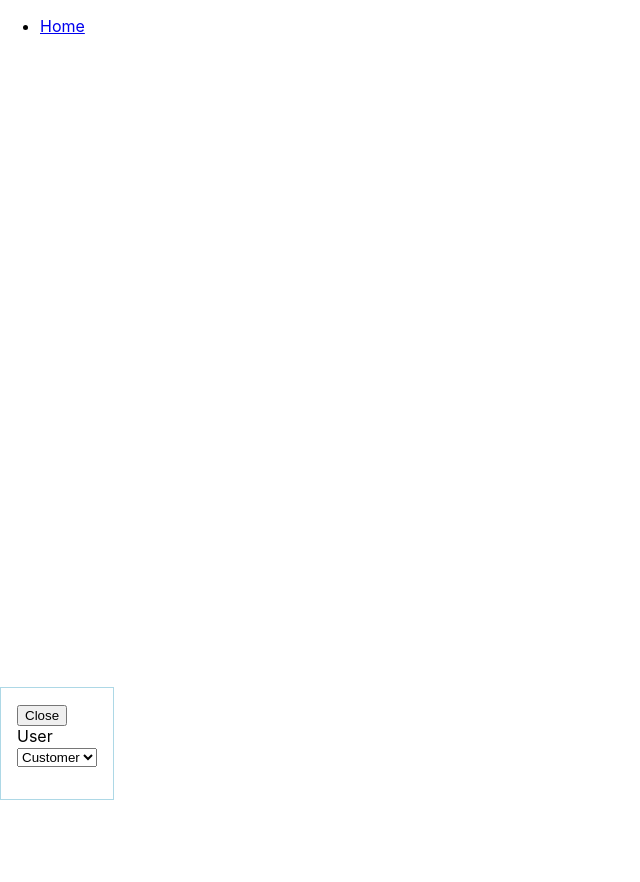
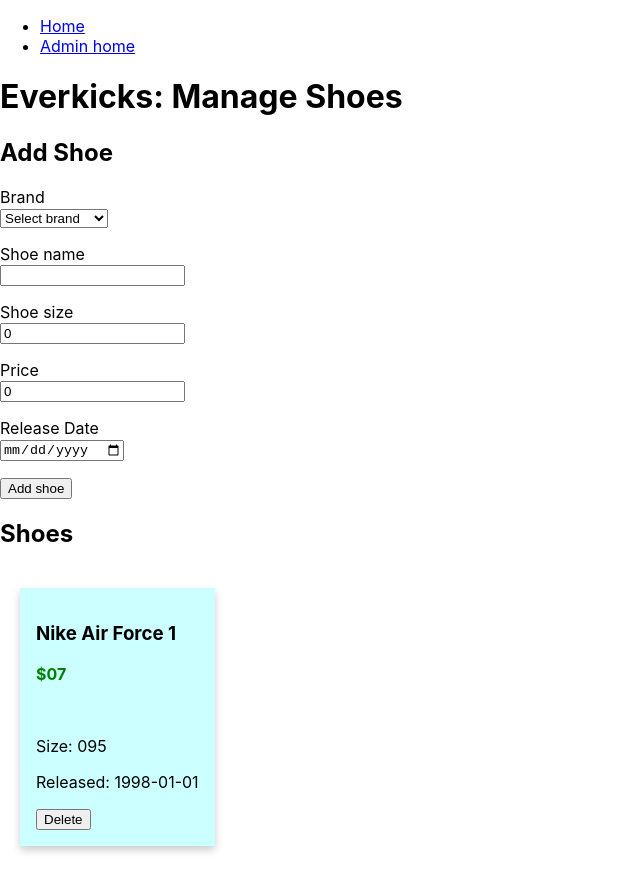
Before and after one commit to everkrish/everkicks, a React (Create React App) app: page /admin/shoes in a window 1280 px wide. Shown: the whole page, without its empty margins (0-640 px from the left). Before the commit the page ends 800 px from the top, so only its background shows below. Built offline with nearby package versions, Linux system fonts and the light colour scheme; data requests are answered from the project's data file.

Commit message:
Added devtools flag and context

```diff
--- a/package.json
+++ b/package.json
@@ -11,6 +11,7 @@
     "@types/node": "^16.11.33",
     "@types/react": "^18.0.9",
     "@types/react-dom": "^18.0.3",
+    "cross-env": "^7.0.3",
     "cypress": "^9.6.1",
     "json-server": "^0.17.0",
     "npm-run-all": "^4.1.5",
@@ -28,7 +29,7 @@
   },
   "scripts": {
     "start": "run-p start:app start:api",
-    "start:app": "react-scripts start",
+    "start:app": "cross-env REACT_APP_SHOW_DEV_TOOLS=Y react-scripts start",
     "build": "react-scripts build",
     "test": "react-scripts test",
     "eject": "react-scripts eject",
@@ -36,7 +37,7 @@
     "cy": "start-server-and-test start 3000 cypress:open",
     "storybook": "start-storybook -p 6006 -s public",
     "build-storybook": "build-storybook -s public",
-    "start:api": "json-server db.json -p 3001 -w --delay 2000"
+    "start:api": "json-server db.json -p 3001 -w"
   },
   "eslintConfig": {
     "extends": [
--- a/src/App.tsx
+++ b/src/App.tsx
@@ -1,10 +1,13 @@
-import { useEffect, useState } from "react";
+import { lazy, Suspense, useEffect, useState } from "react";
 import { BrowserRouter, Link, Route, Routes } from "react-router-dom";
 import { getShoes } from "src/api/ShoeApi";
-import DevTools, { userType } from "src/DevTools";
-import { DbShoe } from "./types/types";
-import ManageShoes from "./ManageShoes";
-import Home from './Home';
+import Spinner from "src/reusable/Spinner";
+import { useUserContext } from "src/UserContext";
+import { DbShoe, User } from "./types/types";
+
+const DevTools = lazy(() => import(/* webpackChunkName: devtools */"./DevTools"));
+const Home = lazy(() => import("./Home"));
+const ManageShoes = lazy(() => import("./ManageShoes"));
 
 enum Status {
     IDLE,
@@ -16,7 +19,7 @@ function App() {
     // The state is watched by React so that it knows when to re-render the screen
     const [shoes, setShoes] = useState<DbShoe[]>([]);
     const [status, setStatus] = useState<Status>(Status.IDLE);
-    const [user, setUser] = useState(userType.CUSTOMER);
+    const { user, setUser } = useUserContext();
     useEffect(() => {
         async function getShoesWrapper() {
             setStatus(Status.LOADING);
@@ -34,23 +37,30 @@ function App() {
                 <nav>
                     <ul>
                         <li><Link to="/">Home</Link></li>
-                        { (user === userType.ADMIN) && <li><Link to="/admin/shoes">Admin home</Link></li> }
+                        { (user === User.ADMIN) && <li><Link to="/admin/shoes">Admin home</Link></li> }
                     </ul>
                 </nav>
             </header>
             <main>
+                <Suspense fallback={<Spinner />}>
                     <Routes>
                         <Route path="/" element={<Home shoes={shoes} isLoading={status !== Status.LOADED}/>} />
                         {
-                            (user === userType.ADMIN)
+                            (user === User.ADMIN)
                             && <Route path="/admin/shoes"
                                 element={<ManageShoes shoes={shoes} setShoes={setShoes}
                                                       isLoading={status !== Status.LOADED}/>}/>
                         }
                     </Routes>
+                </Suspense>
             </main>
             </BrowserRouter>
-            <DevTools user={user} setUser={setUser}/>
+            {
+                (process.env.REACT_APP_SHOW_DEV_TOOLS === "Y")
+                && (<Suspense fallback={""}>
+                    <DevTools />
+                </Suspense>)
+            }
         </>
     );
 }
--- a/src/DevTools.css
+++ b/src/DevTools.css
@@ -1,6 +1,8 @@
 .devtools {
     position: absolute;
     bottom: 0;
-    border: solid 1px lightblue;
+    right: 0;
+    border: solid 3px lightblue;
     padding: 16px;
+    background-color: white;
 }
--- a/src/DevTools.tsx
+++ b/src/DevTools.tsx
@@ -1,19 +1,13 @@
 import { useState } from "react";
 import SelectInput from "src/reusable/SelectInput";
+import { User } from "src/types/types";
 import "./DevTools.css";
+import { useUserContext } from "src/UserContext";
 
-export enum userType {
-    CUSTOMER = "customer",
-    ADMIN = "admin"
-}
 
-export interface DevToolsProps {
-    user: userType;
-    setUser: (user: userType) => void;
-}
-
-export default function DevTools({ user, setUser }: DevToolsProps) {
+export default function DevTools() {
     const [isOpen, setIsOpen] = useState(true);
+    const { user, setUser } = useUserContext();
 
     return (
         <div className="devtools">
@@ -23,11 +17,11 @@ export default function DevTools({ user, setUser }: DevToolsProps) {
             <SelectInput
                 id="user"
                 label="User"
-                onChange={(e) => setUser(e.target.value as userType)}
+                onChange={(e) => setUser(e.target.value as User)}
                 value={user}
                 options={[
-                    { label: "Customer", value: userType.CUSTOMER },
-                    { label: "Admin", value: userType.ADMIN },
+                    { label: "Customer", value: User.CUSTOMER },
+                    { label: "Admin", value: User.ADMIN },
                 ]}
             />
         </div>
--- /dev/null
+++ b/src/UserContext.tsx
@@ -0,0 +1,34 @@
+import { createContext, useContext, useState } from "react";
+import { User } from "src/types/types";
+
+interface userContextValue {
+    user: User;
+    setUser: (user: User) => void;
+}
+
+interface UserContextProviderProps {
+    children: React.ReactNode;
+}
+
+const UserContext = createContext<userContextValue | null>(null);
+
+export function UserContextProvider({ children }: UserContextProviderProps) {
+    const [user, setUser] = useState(User.ADMIN);
+    const contextValue = {
+        user: user,
+        setUser: setUser
+    }
+    return <UserContext.Provider value={contextValue}>
+        {children}
+    </UserContext.Provider>;
+}
+
+export function useUserContext() {
+    const userContext = useContext(UserContext);
+    if (userContext === null) {
+        throw new Error(
+            "useUserContext must be called from a component that's a child of UserContextProvider"
+        );
+    }
+    return userContext;
+}
--- a/src/index.tsx
+++ b/src/index.tsx
@@ -2,6 +2,7 @@ import React from 'react';
 import ReactDOM from 'react-dom/client';
 import './index.css';
 import { ToastContainer } from "react-toastify";
+import { UserContextProvider } from "src/UserContext";
 import App from './App';
 import reportWebVitals from './reportWebVitals';
 import "react-toastify/dist/ReactToastify.css";
@@ -11,8 +12,10 @@ const root = ReactDOM.createRoot(
 );
 root.render(
     <React.StrictMode>
-        <ToastContainer/>
-        <App/>
+        <UserContextProvider>
+            <ToastContainer/>
+            <App/>
+        </UserContextProvider>
     </React.StrictMode>
 );
 
--- a/src/types/types.ts
+++ b/src/types/types.ts
@@ -9,3 +9,8 @@ export interface Shoe {
 export interface DbShoe extends Shoe {
     id: number;
 }
+
+export enum User {
+    CUSTOMER = "customer",
+    ADMIN = "admin"
+}
```
Also changed, not shown: 1 other file (tests, documents, lock files or other folders).
